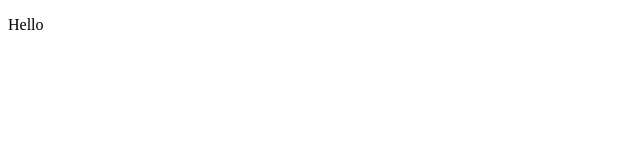
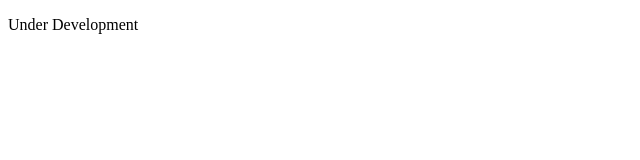
Before and after one commit to lokaimoma/BLOGG, a plain HTML site: page src/pages/index.html in a window 1280 px wide. Shown: the whole page, without its empty margins (0-640 px from the left). Drawn offline with Linux system fonts and the light colour scheme.

Commit message:
:memo: Put index page under development

```diff
--- a/src/pages/index.html
+++ b/src/pages/index.html
@@ -7,6 +7,6 @@
     <title>BLOGG</title>
   </head>
   <body>
-    <p>Hello</p>
+    <p>Under Development</p>
   </body>
 </html>
```
